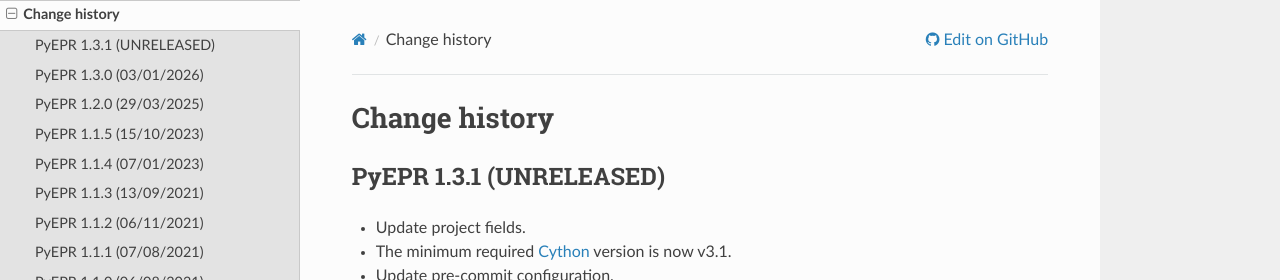
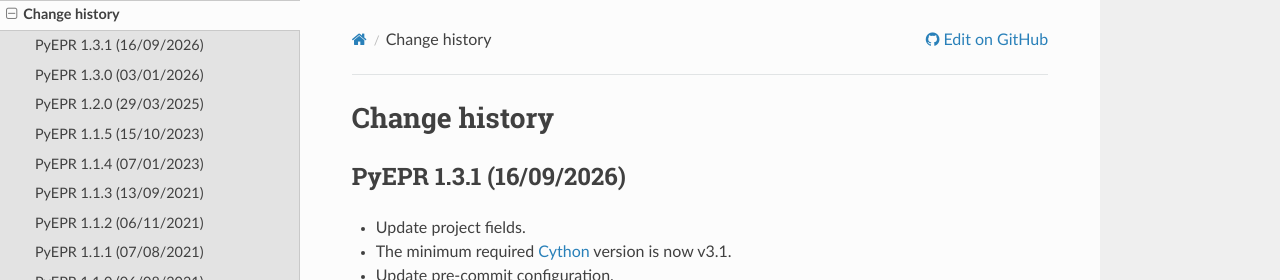
Before and after one commit to avalentino/pyepr, a Sphinx documentation site: the page built from docs/NEWS.rst, in a window 1280 px wide and 900 px high. Shown: the top 280 px of the window. Built offline with Sphinx 7.4.7 and the Read the Docs theme 3.1.0, drawn with Linux system fonts in a browser that asks for light colours.

```diff
--- a/docs/NEWS.rst
+++ b/docs/NEWS.rst
@@ -2,7 +2,7 @@ Change history
 ==============
 
 
-PyEPR 1.3.1 (UNRELEASED)
+PyEPR 1.3.1 (16/09/2026)
 ------------------------
 
 * Update project fields.
--- a/docs/index.rst
+++ b/docs/index.rst
@@ -77,6 +77,7 @@ ENVISAT Product Reader Python API
 
     ============ ======================================================
     PyEPR latest https://pyepr.readthedocs.io/en/latest (development)
+    PyEPR 1.3.1  https://pyepr.readthedocs.io/en/v1.3.1
     PyEPR 1.3.0  https://pyepr.readthedocs.io/en/v1.3.0
     PyEPR 1.2.0  https://pyepr.readthedocs.io/en/v1.2.0
     PyEPR 1.1.5  https://pyepr.readthedocs.io/en/v1.1.5
--- a/src/epr/__init__.py
+++ b/src/epr/__init__.py
@@ -81,4 +81,4 @@ from ._epr import (  # noqa: F401
     get_scaling_method_name,
 )
 
-__version__ = "1.3.1.dev0"
+__version__ = "1.3.1"
```
